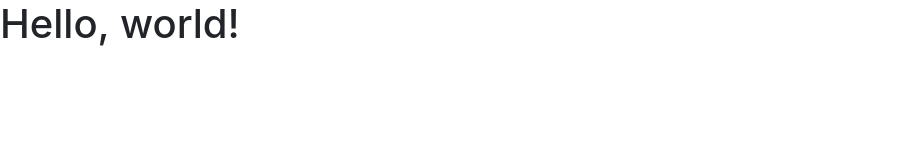
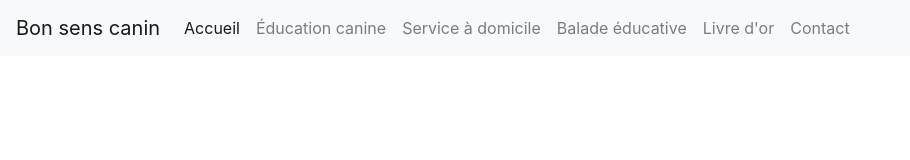
Before and after one commit to RenaudPavie/bonsenscanin, a plain HTML site: page index.html in a window 1280 px wide. Shown: the whole page, without its empty margins (0-910 px from the left). Drawn offline with nearby package versions, Linux system fonts and the light colour scheme.

Commit message:
Crée le html de la navigation avec les class bootstrap

```diff
--- a/index.html
+++ b/index.html
@@ -12,7 +12,35 @@
     <title>Hello, world!</title>
   </head>
   <body>
-    <h1>Hello, world!</h1>
+    <nav class="navbar navbar-expand-lg navbar-light bg-light">
+      <a class="navbar-brand" href="#">Bon sens canin</a>
+      <button class="navbar-toggler" type="button" data-toggle="collapse" data-target="#navbarSupportedContent" aria-controls="navbarSupportedContent" aria-expanded="false" aria-label="Toggle navigation">
+        <span class="navbar-toggler-icon"></span>
+      </button>
+
+      <div class="collapse navbar-collapse" id="navbarSupportedContent">
+        <ul class="navbar-nav mr-auto">
+          <li class="nav-item active">
+            <a class="nav-link" href="#">Accueil <span class="sr-only">(current)</span></a>
+          </li>
+          <li class="nav-item">
+            <a class="nav-link" href="#">Éducation canine</a>
+          </li>
+          <li class="nav-item">
+            <a class="nav-link" href="#">Service à domicile</a>
+          </li>
+          <li class="nav-item">
+            <a class="nav-link" href="#">Balade éducative</a>
+          </li>
+          <li class="nav-item">
+            <a class="nav-link" href="#">Livre d'or</a>
+          </li>
+          <li class="nav-item">
+            <a class="nav-link" href="#">Contact</a>
+          </li>
+        </ul>
+      </div>
+    </nav>
 
     <!-- Optional JavaScript -->
     <!-- jQuery first, then Popper.js, then Bootstrap JS -->
```
